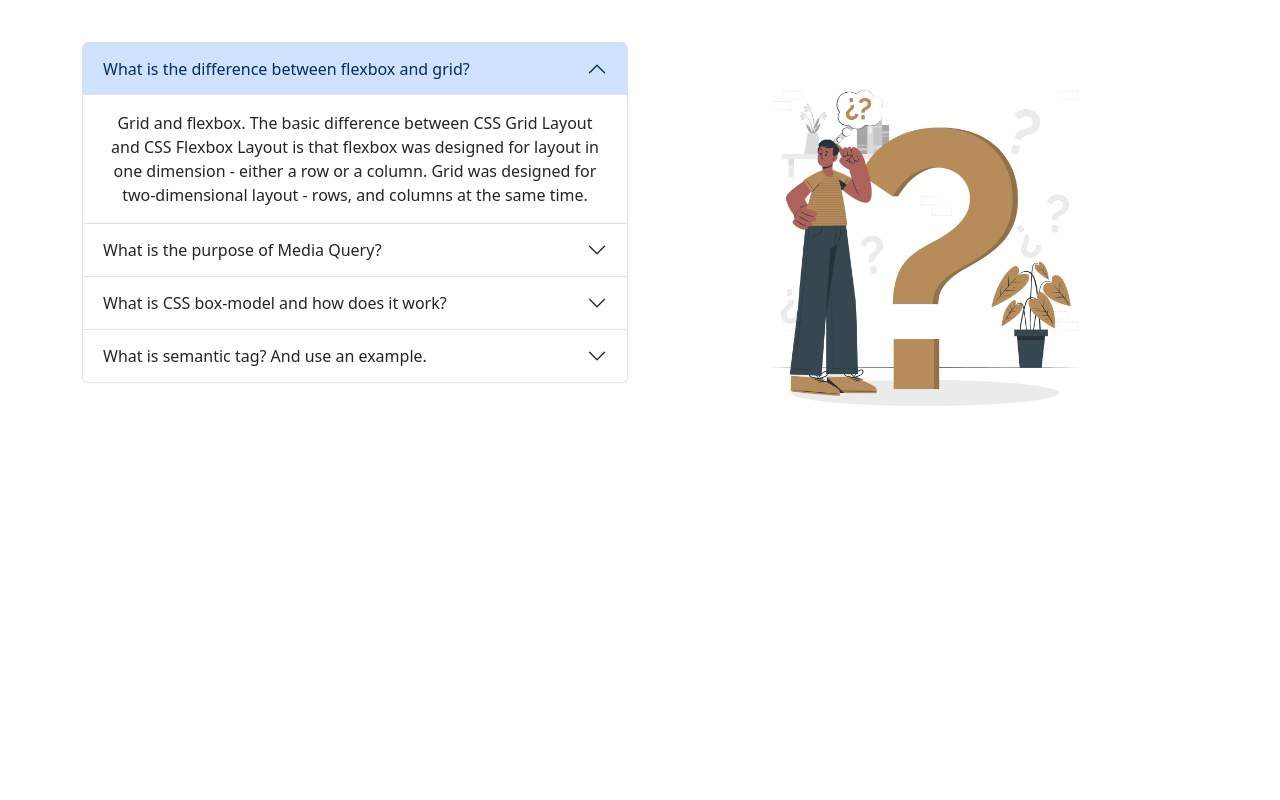
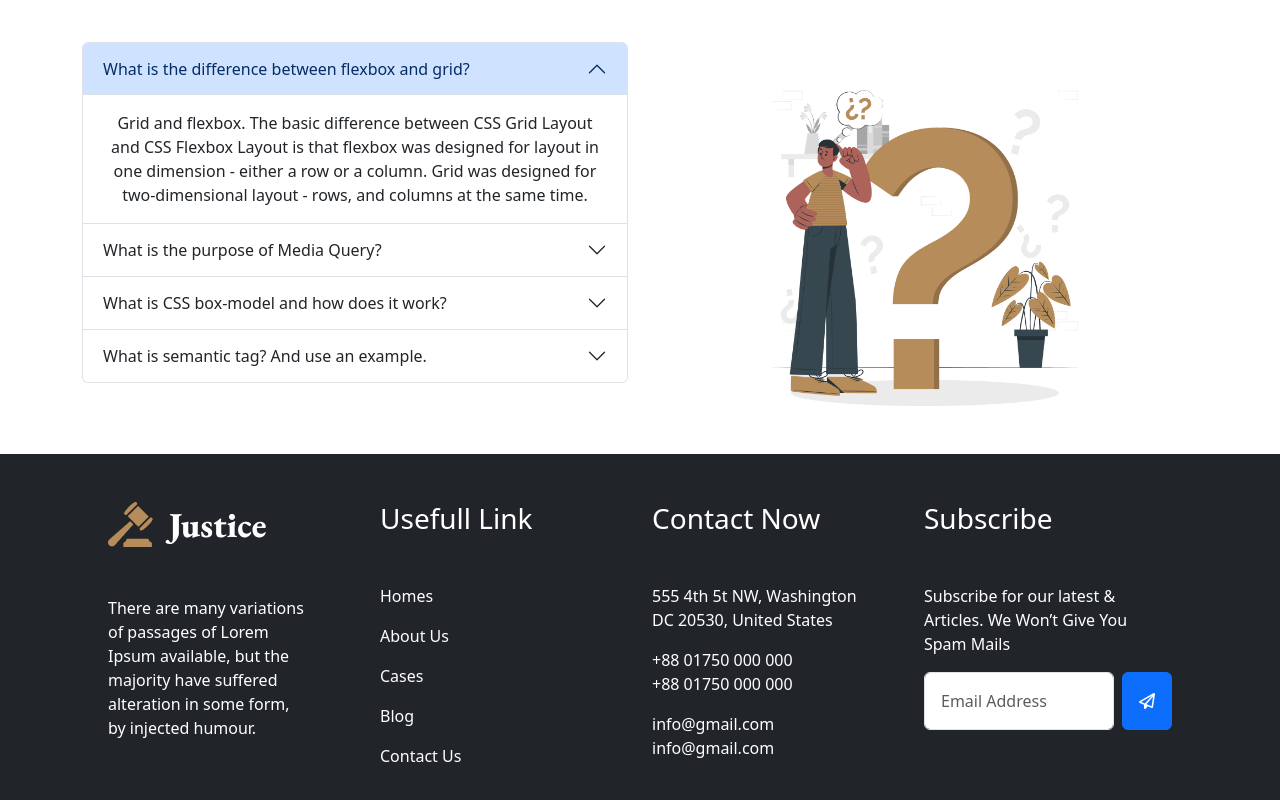
Before and after one commit to abdurrahmanrahat/Assignment-03, a plain HTML site: page index.html in a window 1280 px wide. Shown: the part 2804-3604 px from the top of the page. Before the commit the page ends 3258 px from the top, so only its background shows below. Drawn offline with nearby package versions, Linux system fonts and the light colour scheme.

Commit message:
Completed for basic marks

```diff
--- a/index.html
+++ b/index.html
@@ -277,7 +277,6 @@
 
                 <div class="d-flex flex-md-row-reverse  row row-cols-1 row-cols-md-2 mt-5">
 
-
                     <div class="col text-center">
                         <img class="w-75 p-5" src="/images/faq.png" alt="">
                     </div>
@@ -347,7 +346,9 @@
                                 <div id="collapseThree" class="accordion-collapse collapse"
                                     aria-labelledby="headingThree" data-bs-parent="#accordionExample">
                                     <div class="accordion-body">
-                                        Semantic HTML tags are tags that define the meaning of the content they contain. For example, tags like <header>, <article>, and <footer> are semantic HTML tags. They clearly indicate the role of the content they contain.
+                                        Semantic HTML tags are tags that define the meaning of the content they contain.
+                                        For example, tags like <header>, <article>, and <footer> are semantic HTML tags.
+                                                    They clearly indicate the role of the content they contain.
                                     </div>
                                 </div>
                             </div>
@@ -355,9 +356,7 @@
                         </div>
                     </div>
 
-
                 </div>
-
 
             </div>
         </section>
@@ -366,14 +365,58 @@
     <!------------------------
         Start Footer Section
         ---------------------->
-    <footer>
-
+    <footer class="bg-dark p-5">
+        <div class="d-flex  row row-cols-1 row-cols-md-4 text-white mx-5">
+            <div>
+                <img src="/images/logo.png" alt="">
+                <div class="mt-5">
+                    <p class="pe-5">There are many variations of passages of Lorem Ipsum available, but the majority
+                        have suffered alteration in some form, by injected humour.</p>
+                </div>
+            </div>
+            <div>
+                <h3>Usefull Link</h3>
+                <div class="mt-5">
+                    <p>Homes</p>
+                    <p>About Us</p>
+                    <p>Cases</p>
+                    <p>Blog</p>
+                    <p>Contact Us</p>
+                </div>
+            </div>
+            <div>
+                <h3>Contact Now</h3>
+                <div class="mt-5">
+                    <p>555 4th 5t NW, Washington <br>
+                        DC 20530, United States</p>
+                    <p>+88 01750 000 000 <br>
+                        +88 01750 000 000</p>
+                    <p>info@gmail.com <br>
+                        info@gmail.com</p>
+                </div>
+            </div>
+            <div>
+                <h3>Subscribe</h3>
+                <div class="mt-5">
+                    <p>Subscribe for our latest & Articles. We Won’t Give You Spam Mails</p>
+                    <form class="d-flex gap-0" role="search">
+                        <input class="form-control me-2 p-3" type="search" placeholder="Email Address"
+                            aria-label="Search">
+                        <button class="btn btn-primary  px-3" type="submit"><i
+                                class="fa-regular fa-paper-plane"></i></button>
+                    </form>
+                </div>
+            </div>
+        </div>
     </footer>
 
     <!-- Bootstrap JS -->
     <script src="https://cdn.jsdelivr.net/npm/bootstrap@5.3.0-alpha1/dist/js/bootstrap.bundle.min.js"
         integrity="sha384-w76AqPfDkMBDXo30jS1Sgez6pr3x5MlQ1ZAGC+nuZB+EYdgRZgiwxhTBTkF7CXvN"
         crossorigin="anonymous"></script>
+
+
+
 </body>
 
 </html>
```
Also changed, not shown: images/404-tick.png (added), images/tick.png (added).
